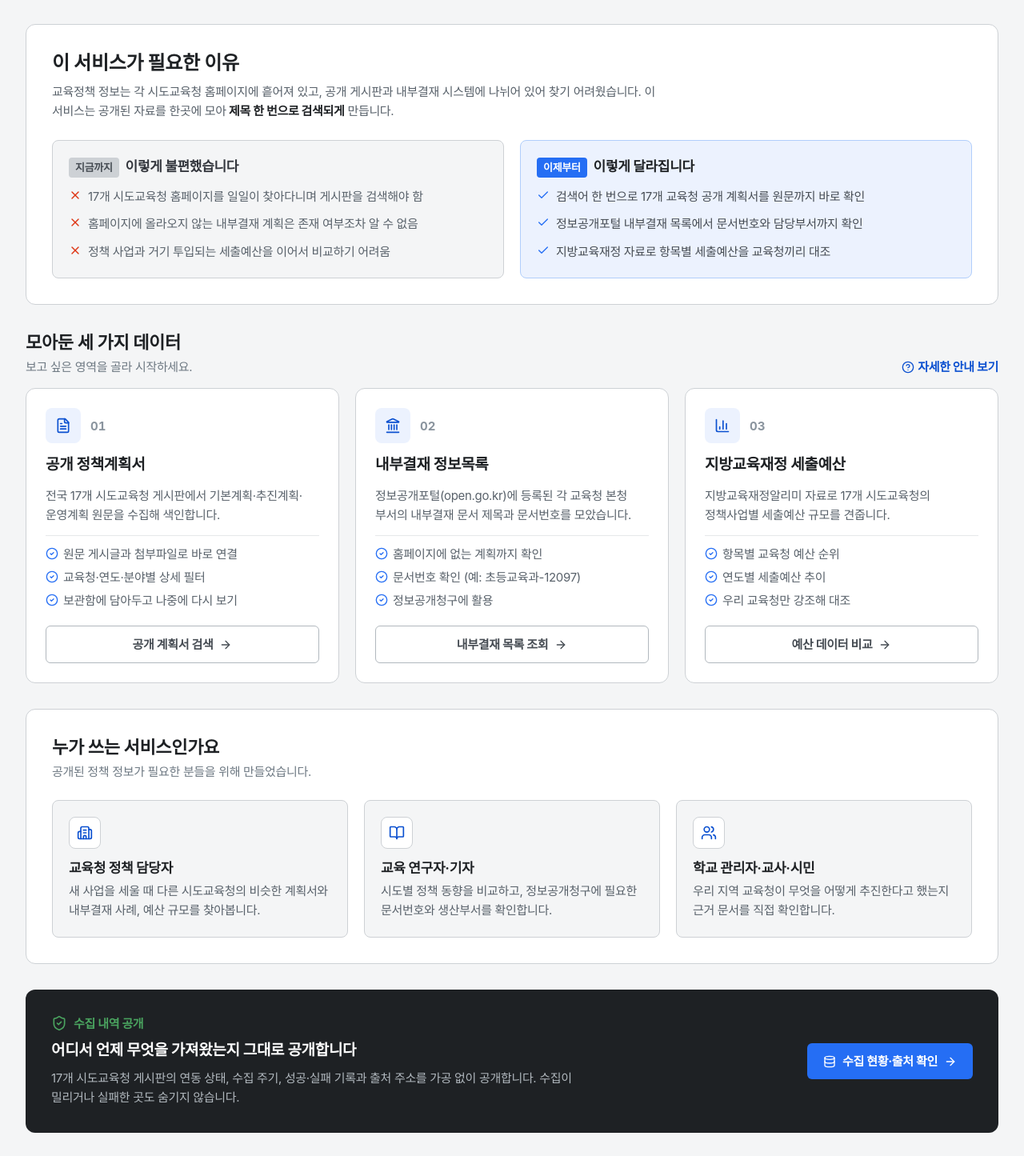
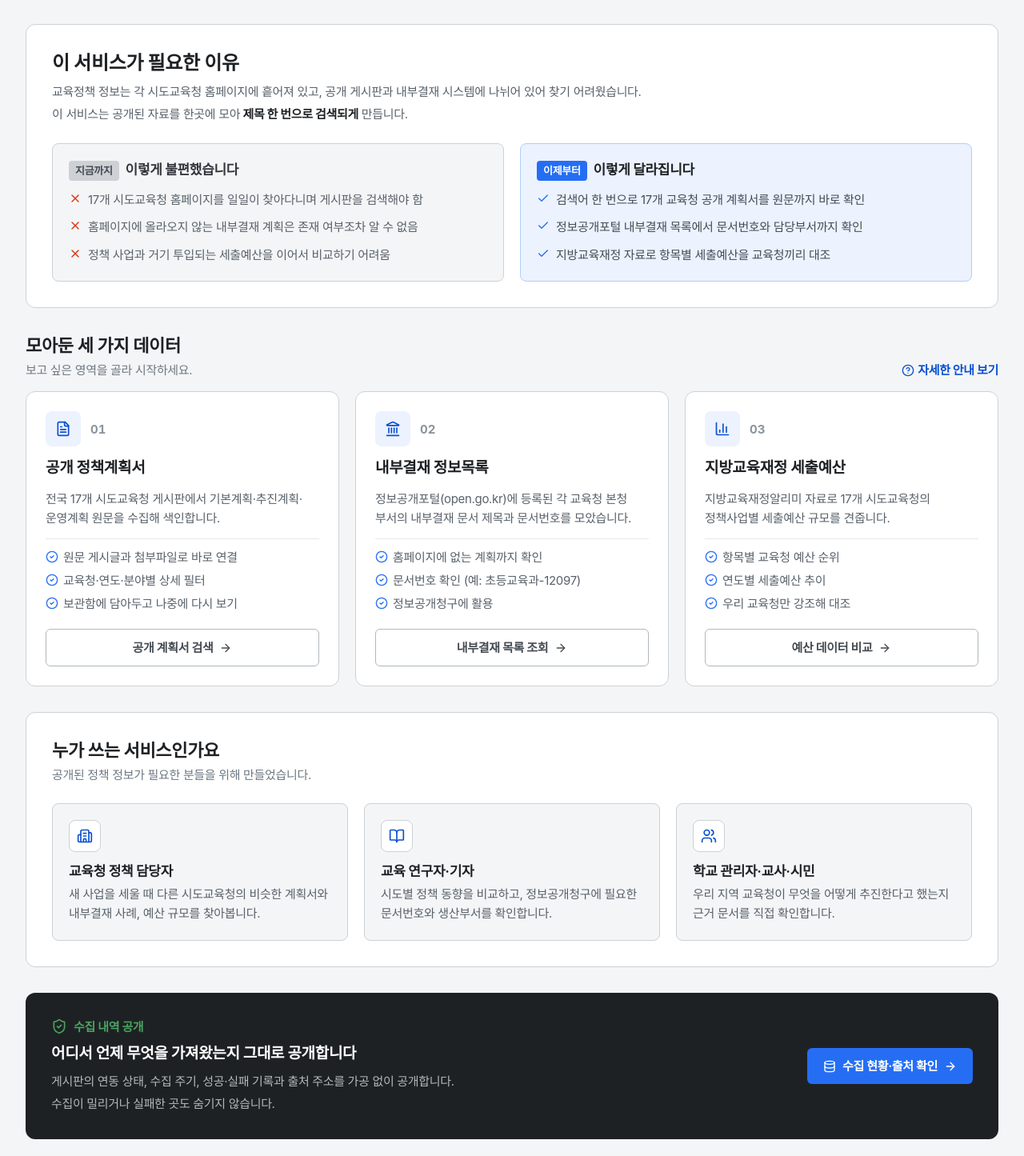
Before and after one commit to kain9012-bit/k-edu-policy, a React (Vite) app: page / in a window 1280 px wide. Shown: the part 685-2130 px from the top of the page at 80% size. Built offline with nearby package versions, Linux system fonts and the light colour scheme; no server answers; a web font is replaced by a local one.

Commit message:
fix: 긴 문단을 뜻 단위로 나눠 줄바꿈 정리

```diff
--- a/src/components/CollectionStatusTab.tsx
+++ b/src/components/CollectionStatusTab.tsx
@@ -155,11 +155,14 @@ export const CollectionStatusTab: React.FC<CollectionStatusTabProps> = ({ data,
             <h4 className="text-base font-bold text-slate-900">
               계획을 안 세우는 게 아니라, 공개를 안 하는 것입니다
             </h4>
-            <p className="text-sm text-slate-700 leading-relaxed">
-              내부결재 계획은 17개 교육청 모두 비슷한 규모로 쌓입니다. 그런데 홈페이지에 공개하는 양은
-              교육청마다 크게 다릅니다. 아래 <strong className="font-bold">공개율</strong>은 내부결재 계획 대비
-              홈페이지에 올라온 계획서의 비율입니다.
-            </p>
+            <div className="text-sm text-slate-700 leading-relaxed space-y-1">
+              <p>내부결재 계획은 교육청마다 비슷한 규모로 쌓입니다.</p>
+              <p>그런데 홈페이지에 공개하는 양은 교육청마다 크게 다릅니다.</p>
+              <p>
+                아래 <strong className="font-bold">공개율</strong>은 내부결재 계획 대비 홈페이지에
+                올라온 계획서의 비율입니다.
+              </p>
+            </div>
             <p className="text-xs text-slate-500">
               내부결재 수집 기간: {infoData?.coverage?.from ?? '-'} ~ {infoData?.coverage?.to ?? '-'} ·
               홈페이지 수집 기준: {data.generated_at}
--- a/src/components/HomeTab.tsx
+++ b/src/components/HomeTab.tsx
@@ -175,11 +175,18 @@ export const HomeTab: React.FC<HomeTabProps> = ({
           <h2 className="text-xl sm:text-2xl font-bold text-slate-900">
             이 서비스가 필요한 이유
           </h2>
-          <p className="text-sm text-slate-600 leading-relaxed">
-            교육정책 정보는 각 시도교육청 홈페이지에 흩어져 있고, 공개 게시판과 내부결재 시스템에
-            나뉘어 있어 찾기 어려웠습니다. 이 서비스는 공개된 자료를 한곳에 모아
-            <strong className="font-bold text-slate-900"> 제목 한 번으로 검색되게</strong> 만듭니다.
-          </p>
+          {/* 문장이 길면 '이 서비스는'처럼 어중간한 곳에서 줄이 바뀐다.
+              문단을 나누면 어느 폭에서든 뜻 단위로 끊긴다. */}
+          <div className="text-sm text-slate-600 leading-relaxed space-y-1">
+            <p>
+              교육정책 정보는 각 시도교육청 홈페이지에 흩어져 있고, 공개 게시판과 내부결재
+              시스템에 나뉘어 있어 찾기 어려웠습니다.
+            </p>
+            <p>
+              이 서비스는 공개된 자료를 한곳에 모아
+              <strong className="font-bold text-slate-900"> 제목 한 번으로 검색되게</strong> 만듭니다.
+            </p>
+          </div>
         </div>
 
         <div className="grid grid-cols-1 md:grid-cols-2 gap-5">
@@ -387,10 +394,10 @@ export const HomeTab: React.FC<HomeTabProps> = ({
           <h3 className="text-lg font-bold text-white">
             어디서 언제 무엇을 가져왔는지 그대로 공개합니다
           </h3>
-          <p className="text-sm text-slate-300 leading-relaxed">
-            17개 시도교육청 게시판의 연동 상태, 수집 주기, 성공·실패 기록과 출처 주소를
-            가공 없이 공개합니다. 수집이 밀리거나 실패한 곳도 숨기지 않습니다.
-          </p>
+          <div className="text-sm text-slate-300 leading-relaxed space-y-1">
+            <p>게시판의 연동 상태, 수집 주기, 성공·실패 기록과 출처 주소를 가공 없이 공개합니다.</p>
+            <p>수집이 밀리거나 실패한 곳도 숨기지 않습니다.</p>
+          </div>
         </div>
 
         <button
```
